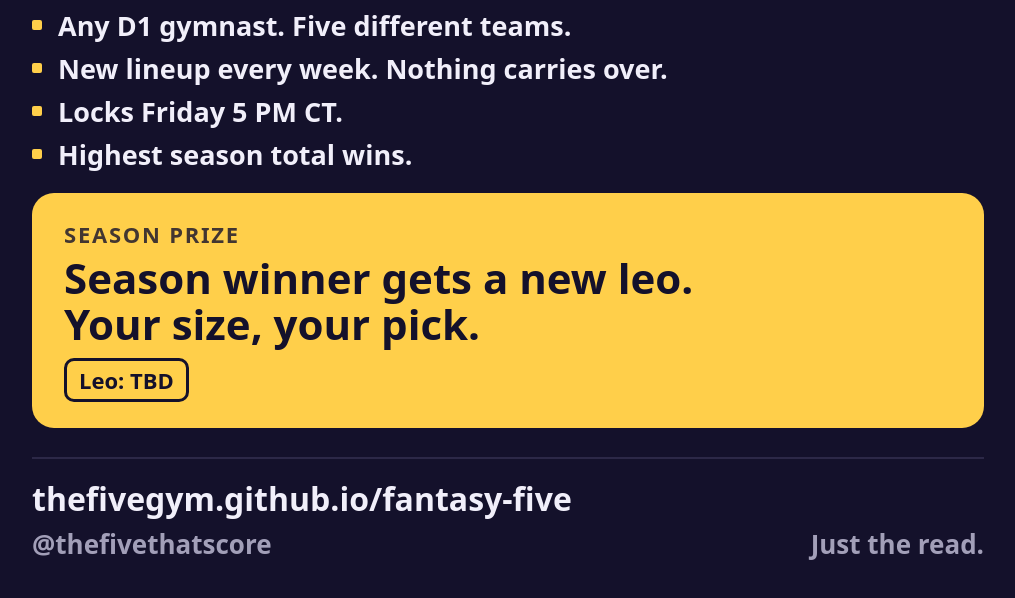
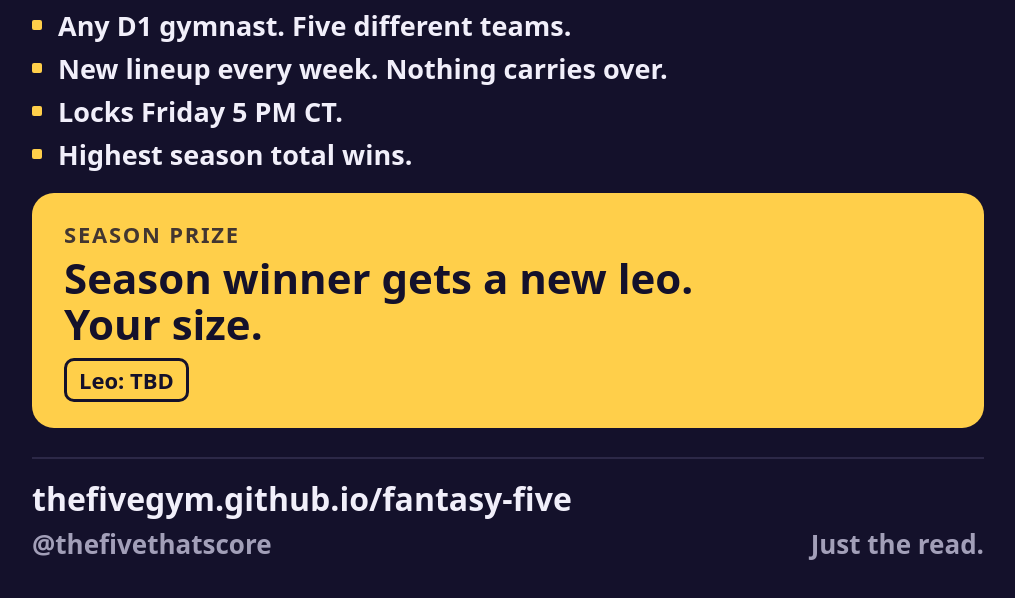
Before and after one commit to thefivegym/fantasy-five, a plain HTML site: page assets/promo/promo.html in a window 1280 px wide. Shown: the part 736-1334 px from the top of the page, without its empty margins (32-1047 px from the left). Drawn offline with Linux system fonts and the light colour scheme.

Commit message:
Promo: prize wording trimmed to 'Your size.'

```diff
--- a/assets/promo/promo.html
+++ b/assets/promo/promo.html
@@ -74,7 +74,7 @@ h1{font-weight:900;color:var(--gold);line-height:.92;letter-spacing:-.01em}
   <li><span><b>Locks Friday 5 PM CT.</b></span></li>
   <li><span><b>Highest season total wins.</b></span></li>
 </ul></template>
-<template id="prize"><div class="prize"><div class="lab">SEASON PRIZE</div><div class="big">Season winner gets a new leo.<br>Your size, your pick.</div><span class="tbd">Leo: TBD</span></div></template>
+<template id="prize"><div class="prize"><div class="lab">SEASON PRIZE</div><div class="big">Season winner gets a new leo.<br>Your size.</div><span class="tbd">Leo: TBD</span></div></template>
 <template id="foot"><div class="foot"><div><div class="url">thefivegym.github.io/fantasy-five</div><div class="hand">@thefivethatscore</div></div><div class="tag">Just the read.</div></div></template>
 <div id="root"></div>
 <script>
@@ -85,7 +85,7 @@ const head = `${T('kick')}<h1>FANTASY FIVE</h1><div class="lede">5 picks a week.
 c.innerHTML = f === 'x'
   ? `<div class="cols"><div>${head}${T('slots')}</div><div class="right">${T('rules')}${T('prize')}</div></div>${T('foot')}`
   : `${head}${T('slots')}${T('rules')}${T('prize')}${T('foot')}`;
-if (f === 'x') c.querySelector('.prize .big').innerHTML = 'Season winner<br>gets a new leo.<br>Your size, your pick.';
+if (f === 'x') c.querySelector('.prize .big').innerHTML = 'Season winner<br>gets a new leo.<br>Your size.';
 document.getElementById('root').append(c);
 // overflow report for the checker
 const r = c.getBoundingClientRect(), bad = [];
```
Also changed, not shown: assets/promo/fantasy-five-ig-feed-1080x1350.png, assets/promo/fantasy-five-ig-story-1080x1920.png, assets/promo/fantasy-five-x-1600x900.png, 1 other file.
